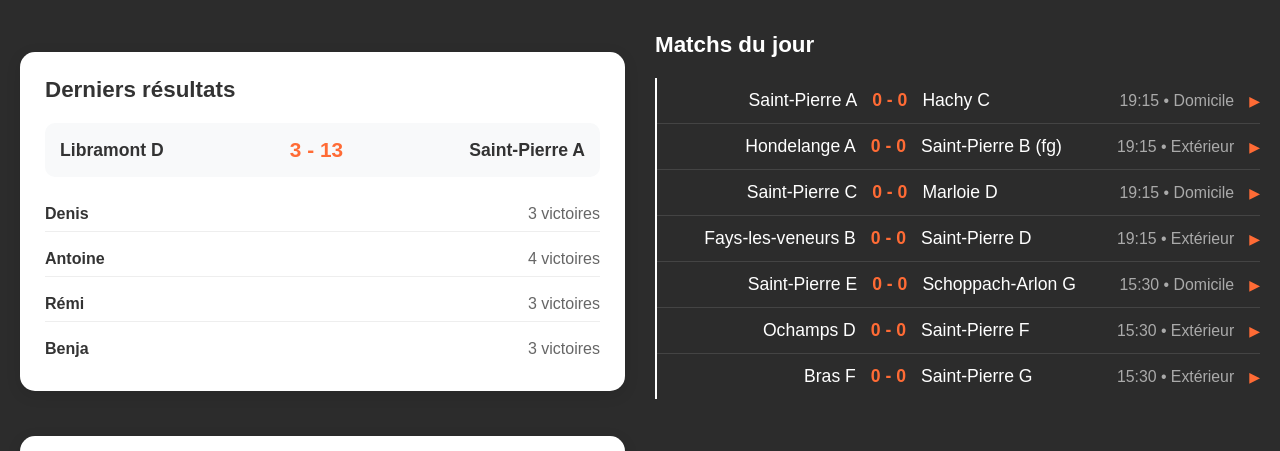
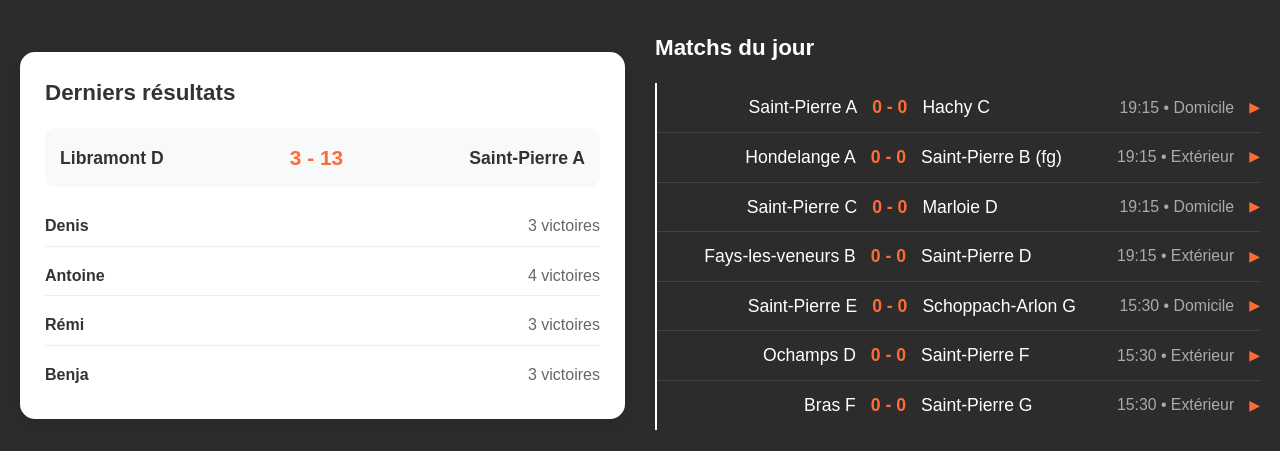
Before and after one commit to TheoJacoby/ttstpierre2, a plain HTML site: page index.html in a window 1280 px wide. Shown: the part 93-544 px from the top of the page. Drawn offline with nearby package versions, Linux system fonts and the light colour scheme.

Commit message:
OLaunch 4 week 4

```diff
--- a/data.json
+++ b/data.json
@@ -240,10 +240,10 @@
       "heure": "19:15",
       "lieu": "Extérieur",
       "joueurs": [
-        { "nom": "Gilles" },
-        { "nom": "Eric" },
-        { "nom": "Theo" },
-        { "nom": "Simon" }
+        { "nom": "/" },
+        { "nom": "/" },
+        { "nom": "/" },
+        { "nom": "/" }
       ]
     },
     {
@@ -254,10 +254,10 @@
       "heure": "19:15",
       "lieu": "Domicile",
       "joueurs": [
-        { "nom": "Tchouse" },
-        { "nom": "Eric" },
-        { "nom": "Aurélien" },
-        { "nom": "Lucas" }
+        { "nom": "Eric V" },
+        { "nom": "Eric C" },
+        { "nom": "Theo" },
+        { "nom": "Marc" }
       ]
     },
     {
@@ -268,10 +268,10 @@
       "heure": "19:15",
       "lieu": "Extérieur",
       "joueurs": [
-        { "nom": "/" },
-        { "nom": "/" },
-        { "nom": "/" },
-        { "nom": "/" }
+        { "nom": "Eric Calay" },
+        { "nom": "Lucas" },
+        { "nom": "Titi" },
+        { "nom": "Romain (WO)" }
       ]
     },
     {
@@ -298,8 +298,8 @@
       "joueurs": [
         { "nom": "Alina" },
         { "nom": "Anastasia" },
-        { "nom": "Simon" },
-        { "nom": "Mathilde" }
+        { "nom": "Sophie" },
+        { "nom": "Enzo" }
       ]
     },
     {
@@ -310,7 +310,7 @@
       "heure": "15:30",
       "lieu": "Extérieur",
       "joueurs": [
-        { "nom": "Charly" },
+        { "nom": "Mathilde" },
         { "nom": "Axel" },
         { "nom": "Louis" },
         { "nom": "Leo" }
--- a/styles.css
+++ b/styles.css
@@ -5,12 +5,19 @@
     box-sizing: border-box;
 }
 
+/* Amélioration compatibilité Arc */
+html {
+    -webkit-font-smoothing: antialiased;
+    -moz-osx-font-smoothing: grayscale;
+}
+
 body {
-    font-family: 'Arial', sans-serif;
+    font-family: 'Arial', 'Helvetica', sans-serif;
     background-color: #2c2c2c;
     color: white;
     min-height: 100vh;
     overflow-x: hidden;
+    line-height: 1.4;
 }
 
 .container {
@@ -46,10 +53,23 @@ body {
 
 /* Layout principal */
 .main-content {
-    display: grid;
-    grid-template-columns: 1fr 1fr;
+    display: -webkit-box;
+    display: -webkit-flex;
+    display: -ms-flexbox;
+    display: flex;
+    -webkit-box-pack: justify;
+    -webkit-justify-content: space-between;
+    -ms-flex-pack: justify;
+    justify-content: space-between;
     gap: 30px;
-    align-items: start;
+    align-items: flex-start;
+}
+
+.main-content > * {
+    -webkit-box-flex: 1;
+    -webkit-flex: 1;
+    -ms-flex: 1;
+    flex: 1;
 }
 
 /* Colonnes */
@@ -219,12 +239,26 @@ body {
 .match-item {
     padding: 12px 0 12px 20px;
     font-size: 1.1em;
-    display: grid;
-    grid-template-columns: 2fr auto 2fr 1.2fr auto;
+    display: -webkit-box;
+    display: -webkit-flex;
+    display: -ms-flexbox;
+    display: flex;
+    -webkit-box-align: center;
+    -webkit-align-items: center;
+    -ms-flex-align: center;
     align-items: center;
     gap: 15px;
+    -webkit-transition: background-color 0.2s ease;
+    -moz-transition: background-color 0.2s ease;
+    -o-transition: background-color 0.2s ease;
     transition: background-color 0.2s ease;
 }
+
+.match-item > *:nth-child(1) { -webkit-box-flex: 2; -webkit-flex: 2; -ms-flex: 2; flex: 2; text-align: right; }
+.match-item > *:nth-child(2) { -webkit-box-flex: 0; -webkit-flex: 0; -ms-flex: 0; flex: 0; text-align: center; }
+.match-item > *:nth-child(3) { -webkit-box-flex: 2; -webkit-flex: 2; -ms-flex: 2; flex: 2; text-align: left; }
+.match-item > *:nth-child(4) { -webkit-box-flex: 1.2; -webkit-flex: 1.2; -ms-flex: 1.2; flex: 1.2; text-align: right; }
+.match-item > *:nth-child(5) { -webkit-box-flex: 0; -webkit-flex: 0; -ms-flex: 0; flex: 0; text-align: center; }
 
 .match-item.clickable {
     cursor: pointer;
@@ -267,6 +301,9 @@ body {
     background: rgba(255, 107, 53, 0.1);
     border-top: 1px solid #ff6b35;
     padding: 15px 20px;
+    -webkit-animation: slideDown 0.3s ease-out;
+    -moz-animation: slideDown 0.3s ease-out;
+    -o-animation: slideDown 0.3s ease-out;
     animation: slideDown 0.3s ease-out;
 }
 
```
